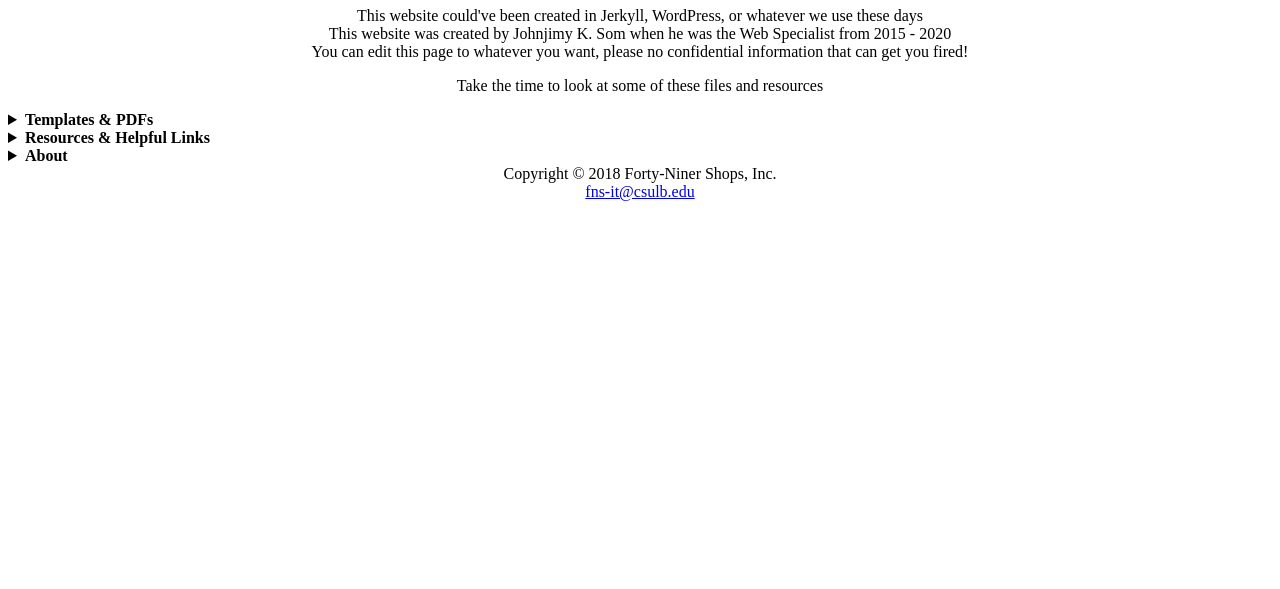
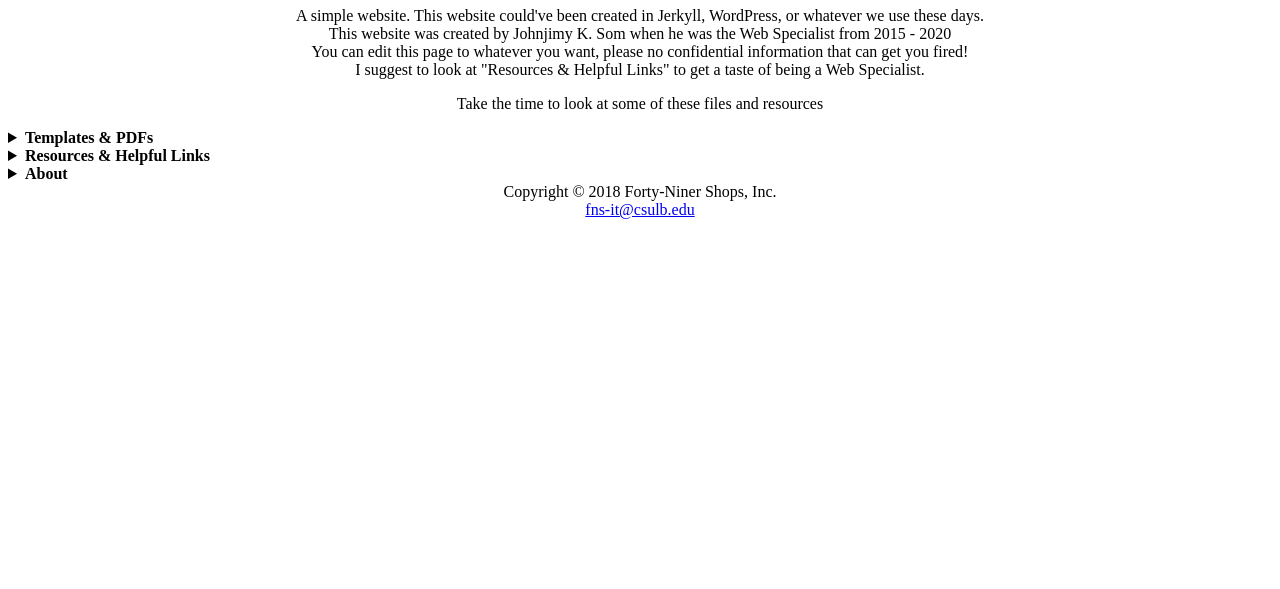
Before and after one commit to fortyninershops/fortyninershops.github.io, a plain HTML site: page about.html in a window 1280 px wide. Shown: the part 211-800 px from the top of the page. Drawn offline with Linux system fonts and the light colour scheme.

Commit message:
updated about.html

```diff
--- a/about.html
+++ b/about.html
@@ -29,9 +29,10 @@
             <div id="notice">
             <h3></h3>
              <p>
-            This website could've been created in Jerkyll, WordPress, or whatever we use these days<br/>
+            A simple website. This website could've been created in Jerkyll, WordPress, or whatever we use these days.<br/>
             This website was created by Johnjimy K. Som when he was the Web Specialist from 2015 - 2020 <br/>
-            You can edit this page to whatever you want, please no confidential information that can get you fired!
+            You can edit this page to whatever you want, please no confidential information that can get you fired! <br/>
+            I suggest to look at "Resources &amp; Helpful Links" to get a taste of being a Web Specialist.
             </p>
 
              <p>Take the time to look at some of these files and resources</p>
```
